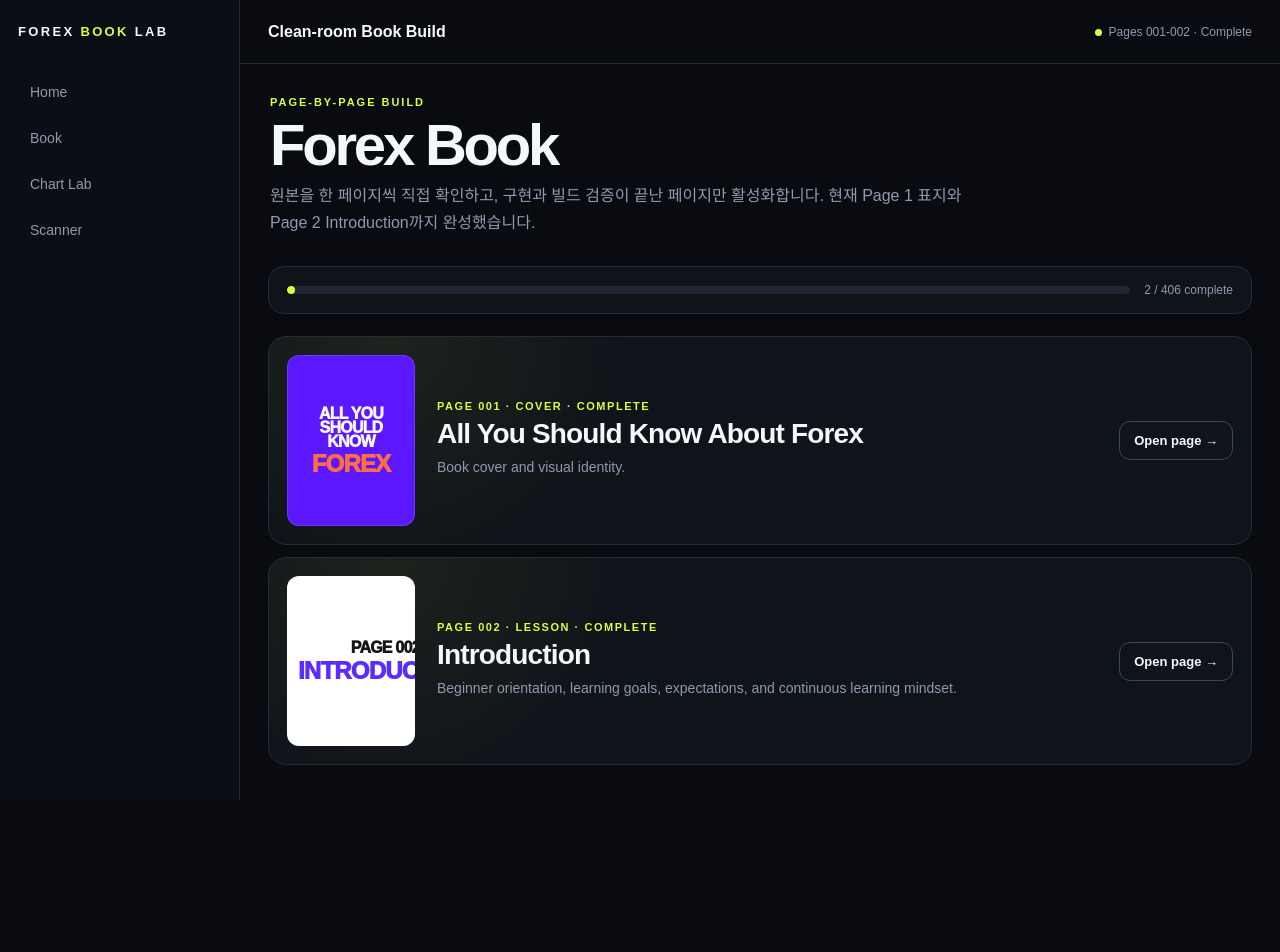
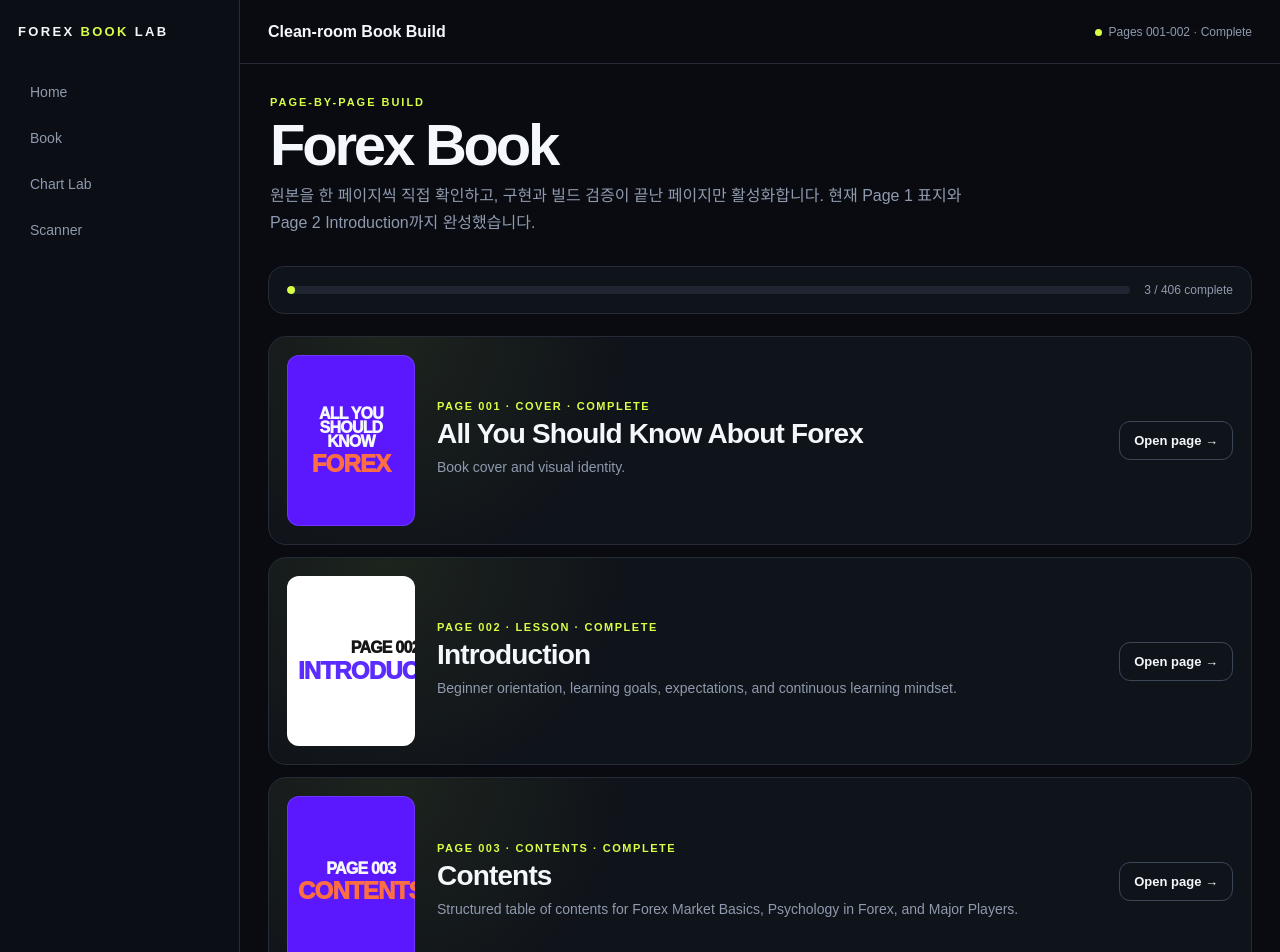
Before and after one commit to tjdrprns2001-coder/-pulse-radar-pro-v3, a Next.js app in the folder forex-book-lab/: page /book in a window 1280 px wide. Shown: the top 952 px of the page. Before the commit the page ends 800 px from the top, so only its background shows below. Built offline with nearby package versions, Linux system fonts and the light colour scheme.

Commit message:
forex-book-lab: complete page 003 book-manifest.ts

```diff
--- a/forex-book-lab/src/features/book/book-manifest.ts
+++ b/forex-book-lab/src/features/book/book-manifest.ts
@@ -4,7 +4,7 @@ export type BookPageMeta = {
   number: number;
   slug: string;
   title: string;
-  kind: "cover" | "lesson";
+  kind: "cover" | "lesson" | "contents";
   status: "complete" | "queued";
   source: string;
   summary: string;
@@ -29,6 +29,15 @@ export const BOOK_PAGES: BookPageMeta[] = [
     source: "All you should know about Forex-1-200.pdf",
     summary: "Beginner orientation, learning goals, expectations, and continuous learning mindset.",
   },
+  {
+    number: 3,
+    slug: "3",
+    title: "Contents",
+    kind: "contents",
+    status: "complete",
+    source: "All you should know about Forex-1-200.pdf",
+    summary: "Structured table of contents for Forex Market Basics, Psychology in Forex, and Major Players.",
+  },
 ];
 
 export function getBookPage(number: number) {
```
